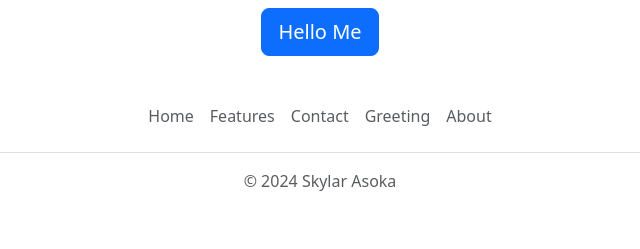
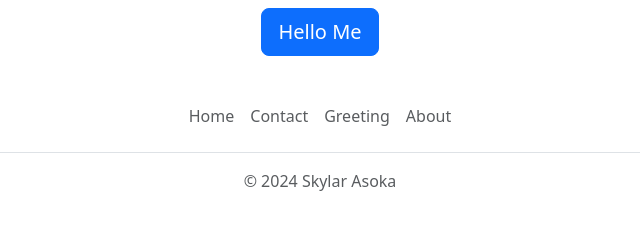
Before and after one commit to skylarasoka/journey, a Flask app: page / in a window 1280 px wide. Shown: the part 1294-1543 px from the top of the page, without its empty margins (320-960 px from the left). Run offline with Flask 3, Linux system fonts and the light colour scheme.

Commit message:
Make changes to footer

```diff
--- a/templates/footer.html
+++ b/templates/footer.html
@@ -2,7 +2,6 @@
   <footer class="py-3 my-4">
     <ul class="nav justify-content-center border-bottom pb-3 mb-3">
       <li class="nav-item"><a href="#" class="nav-link px-2 text-body-secondary">Home</a></li>
-      <li class="nav-item"><a href="#" class="nav-link px-2 text-body-secondary">Features</a></li>
       <li class="nav-item"><a href="{{ url_for('contact') }}" class="nav-link px-2 text-body-secondary">Contact</a></li>
       <li class="nav-item"><a href="{{ url_for('greet') }}" class="nav-link px-2 text-body-secondary">Greeting</a></li>
       <li class="nav-item"><a href="{{ url_for('about') }}" class="nav-link px-2 text-body-secondary">About</a></li>
```
